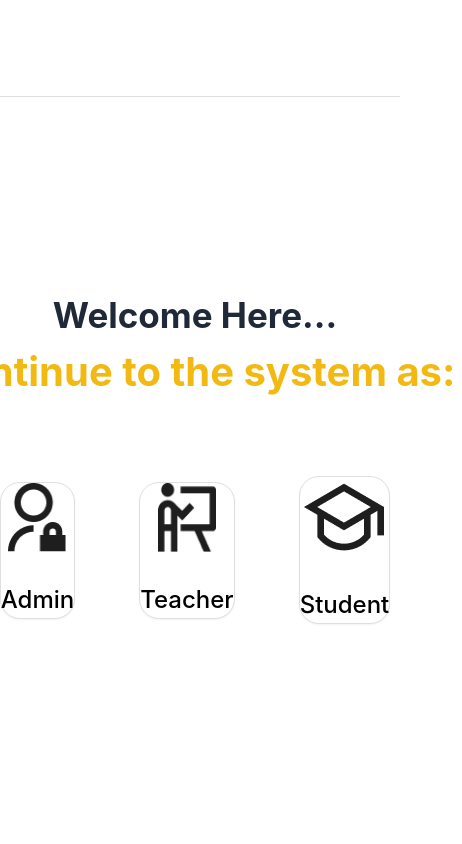
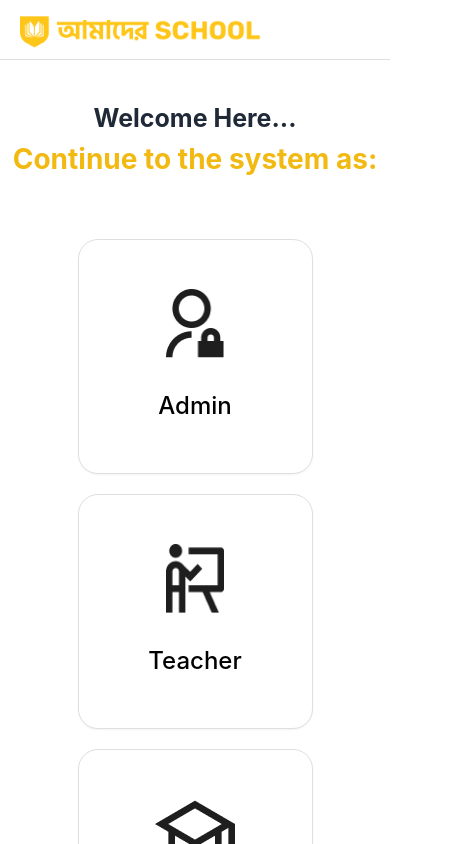
Before and after one commit to Zayed-Fahim/amader-school-client, a React (Create React App) app: page /select-role in a window 390 px wide. Shown: the whole page, 462 px wide, since content can reach past the window. Built offline with nearby package versions, Linux system fonts and the light colour scheme; no server answers.

Commit message:
responsive select role page

```diff
--- a/src/Pages/LoginRole/LoginRole.js
+++ b/src/Pages/LoginRole/LoginRole.js
@@ -7,22 +7,22 @@ import LoginRoleNavbar from "./smallComponents/LoginRoleNavbar";
 
 const LoginRole = () => {
   return (
-    <div className="h-screen flex flex-col gap-48">
+    <div className="h-screen flex flex-col gap-10 md:gap-16 xl:gap-20 2xl:gap-48 overflow-x-hidden">
       <LoginRoleNavbar />
-      <div className="flex flex-col justify-center items-center gap-32">
+      <div className="flex flex-col justify-center items-center gap-20 md:gap-28 xl:gap-32 2xl:gap-32 pb-20 md:pb-0 xl:pb-0 2xl:pb-0">
         <div className="w-[534px] h-[59px] flex flex-col">
-          <h1 className="text-center font-[700] text-[35px]">
+          <h1 className="text-center font-[700] text-[25px] md:text-[28px] xl:text-[31px] 2xl:text-[35px]">
             Welcome Here...
           </h1>
-          <h1 className="text-center text-[40px] font-[700] text-[#F1B911]">
+          <h1 className="text-center text-[28px] md:text-[31px] xl:text-[36px] 2xl:text-[40px] font-[700] text-[#F1B911]">
             Continue to the system as:
           </h1>
         </div>
 
-        <div className="flex gap-16 justify-center items-center">
+        <div className="grid grid-cols-1 md:grid-cols-3 xl:grid-cols-3 2xl:grid-cols-3 gap-5">
           <Link
             to="/select-role/login/admin"
-            className="bg-white rounded-[20px] xl:h-[275px] xl:w-[285px] border border-solid border-[#DFDFDF] flex-shrink-0 flex justify-center items-center flex-col gap-[30px] hover:shadow-md shadow-sm hover:shadow-gray-500 lg:duration-300 hover:ease-in hover:scale-110 hover:rounded-xl hover:bg-[#FFC61A]"
+            className="bg-white rounded-[20px] h-[235px] w-[235px] md:h-[235px] md:w-[235px] xl:h-[275px] xl:w-[285px] 2xl:h-[275px] 2xl:w-[285px] border border-solid border-[#DFDFDF] flex-shrink-0 flex justify-center items-center flex-col gap-[30px] hover:shadow-md shadow-sm hover:shadow-gray-500 lg:duration-300 hover:ease-in hover:scale-110 hover:rounded-xl hover:bg-[#FFC61A]"
           >
             <img className="w-[58px] h-[69px]" src={admin} alt="admin" />
 
@@ -32,7 +32,7 @@ const LoginRole = () => {
           </Link>
           <Link
             to="/select-role/login/teacher"
-            className="bg-white rounded-[20px] xl:h-[275px] xl:w-[285px] border border-solid border-[#DFDFDF] flex-shrink-0 flex justify-center items-center flex-col gap-[30px] hover:shadow-md shadow-sm hover:shadow-gray-500 lg:duration-300 hover:ease-in hover:scale-110 hover:rounded-xl hover:bg-[#FFC61A]"
+            className="bg-white rounded-[20px] h-[235px] w-[235px] md:h-[235px] md:w-[235px] xl:h-[275px] xl:w-[285px] 2xl:h-[275px] 2xl:w-[285px] border border-solid border-[#DFDFDF] flex-shrink-0 flex justify-center items-center flex-col gap-[30px] hover:shadow-md shadow-sm hover:shadow-gray-500 lg:duration-300 hover:ease-in hover:scale-110 hover:rounded-xl hover:bg-[#FFC61A]"
           >
             <img className="w-[58px] h-[69px]" src={teacher} alt="teacher" />
 
@@ -42,7 +42,7 @@ const LoginRole = () => {
           </Link>
           <Link
             to="/select-role/login/student"
-            className="bg-white rounded-[20px] xl:h-[275px] xl:w-[285px] border border-solid border-[#DFDFDF] flex-shrink-0 flex justify-center items-center flex-col gap-[30px] hover:shadow-md shadow-sm hover:shadow-gray-500 lg:duration-300 hover:ease-in hover:scale-110 hover:rounded-xl hover:bg-[#FFC61A]"
+            className="bg-white rounded-[20px] h-[235px] w-[235px] md:h-[235px] md:w-[235px] xl:h-[275px] xl:w-[285px] 2xl:h-[275px] 2xl:w-[285px] border border-solid border-[#DFDFDF] flex-shrink-0 flex justify-center items-center flex-col gap-[30px] hover:shadow-md shadow-sm hover:shadow-gray-500 lg:duration-300 hover:ease-in hover:scale-110 hover:rounded-xl hover:bg-[#FFC61A]"
           >
             <img className="w-[80px] h-[80px]" src={student} alt="student" />
 
--- a/src/Pages/LoginRole/smallComponents/LoginRoleNavbar.js
+++ b/src/Pages/LoginRole/smallComponents/LoginRoleNavbar.js
@@ -4,7 +4,7 @@ import { Link } from "react-router-dom";
 
 const LoginRoleNavbar = () => {
   return (
-    <div className="py-8 h-[97px] border-b border-solid border-[#DFDFDF] px-[200px]">
+    <div className="xl:py-6 md:py-5 sticky bg-white top-0 z-[100] 2xl:py-8 py-4 px-5 md:px-10 h-[60px] md:h-[70px] xl:h-[70px] 2xl:h-[97px] border-b border-solid border-[#DFDFDF] xl:px-[100px] 2xl:px-[200px]">
       <Link to="/">
         <img className="h-[36px] w-[240px]" src={logo} alt="website-home" />
       </Link>
```
Also changed, not shown: src/Router/Routes/Routes.js (+3 -24 lines).
